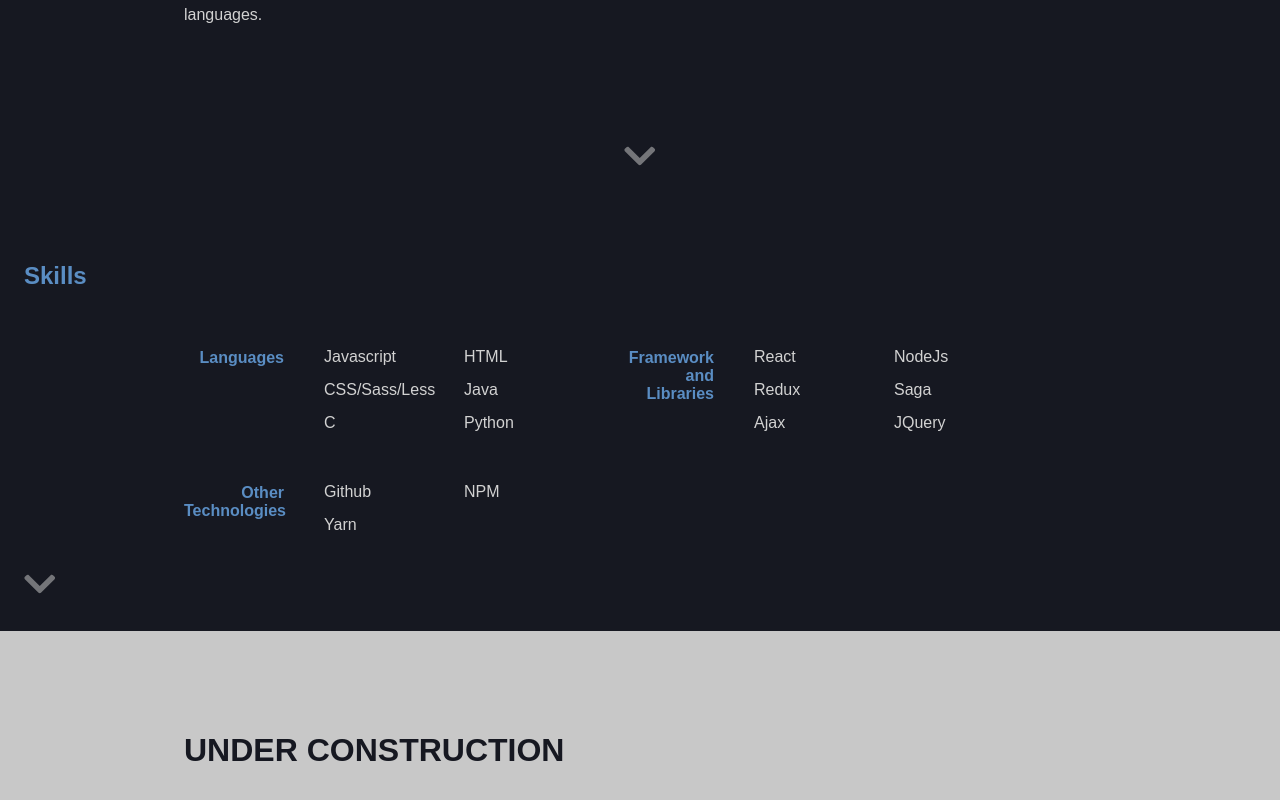
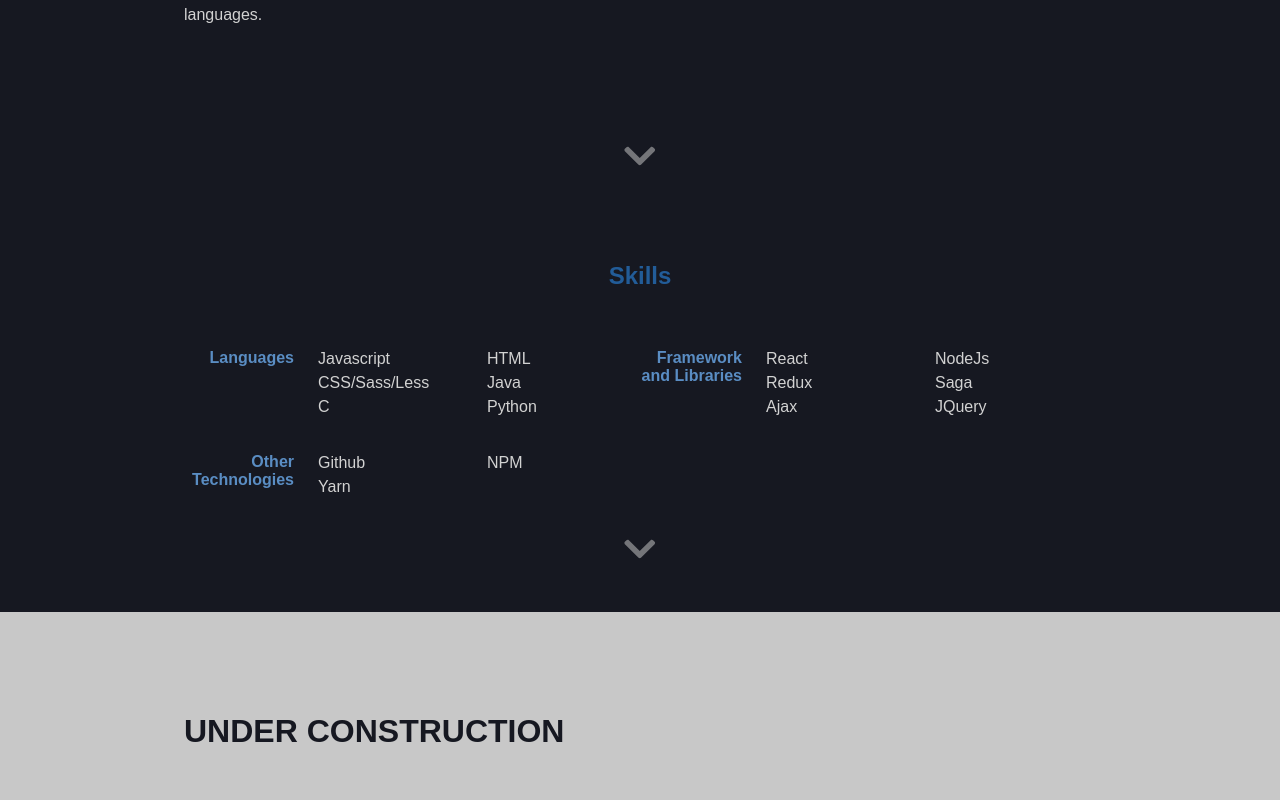
Before and after one commit to helloImHai/helloImHai.github.io, a React (Create React App) app: page / in a window 1280 px wide. Shown: the part 1382-2182 px from the top of the page. Built offline with nearby package versions, Linux system fonts and the light colour scheme.

Commit message:
Stop changing colors

```diff
--- a/src/Components/Skills.js
+++ b/src/Components/Skills.js
@@ -12,13 +12,14 @@ class Skills extends Component {
   render() {
     return (
       <Container className="container-4" maxWidth="xl" id="skillsSection">
-        <Fade big cascade duration={2000} fraction={0.3} triggerOnce={true}>
+        <Fade big duration={1500} fraction={0.3} triggerOnce={true}>
+          <Container className="container-inner" maxWidth="md">
             <h2>Skills</h2>
             <br />
-          <Container className="container-inner" maxWidth="md">
-            <div>
+            <div className="baby">
+              <div className="item">
                 <h4 className="languages">Languages</h4>
-              <ul>
+                <ul className="list">
                   <div>Javascript</div>
                   <div>HTML</div>
                   <div>CSS/Sass/Less</div>
@@ -27,7 +28,7 @@ class Skills extends Component {
                   <div>Python</div>
                 </ul>
               </div>
-            <div>
+              <div className="item">
                 <h4 className="frameworkLib">Framework and Libraries</h4>
                 <ul>
                   <div>React</div>
@@ -38,7 +39,7 @@ class Skills extends Component {
                   <div>JQuery</div>
                 </ul>
               </div>
-            <div>
+              <div className="item">
                 <h4 className="otherTech">Other Technologies</h4>
                 <ul>
                   <div>Github</div>
@@ -46,8 +47,11 @@ class Skills extends Component {
                   <div>Yarn</div>
                 </ul>
               </div>
+            </div>
+            <br/>
+            <ScrollButton to="constructionSection" />
           </Container>
-          <ScrollButton to="constructionSection" />
+
         </Fade>
       </Container>
     );
--- a/src/Styles/App.css
+++ b/src/Styles/App.css
@@ -36,6 +36,7 @@
   font-size: 4.5vh;
   padding-bottom: 2vh;
   opacity: 50%;
+  text-align: center;
 }
 .arrow-down:hover {
   cursor: pointer;
@@ -64,7 +65,7 @@
   color: #3B70A8;
 }
 .container-1 .container-inner .my-name {
-  color: #e99a25;
+  color: #e7a0ae;
 }
 .container-2 {
   background-color: #161821;
@@ -75,7 +76,7 @@
   color: #225C98;
 }
 .container-2 strong {
-  color: #3B70A8;
+  color: #e7a0ae;
 }
 .container-2 .container-inner {
   padding-top: 3vh;
--- a/src/Styles/App.less
+++ b/src/Styles/App.less
@@ -47,6 +47,7 @@
   font-size: 4.5vh;
   padding-bottom: 2vh;
   opacity: 50%;
+  text-align: center;
 }
 .arrow-down:hover {
   cursor: pointer;
@@ -97,7 +98,7 @@
     color: @p0;
   }
   strong {
-    color: @p1;
+    color: @c0;
   }
 
   .container-inner {
--- a/src/Styles/Colors.less
+++ b/src/Styles/Colors.less
@@ -6,5 +6,5 @@
 @p1: #3B70A8;
 @p2: #5A8DC3;
 
-@c0: #e99a25;
+@c0: #e7a0ae;
 @c1: #ffce6b;
--- a/src/Styles/Components/Skills/Skills.css
+++ b/src/Styles/Components/Skills/Skills.css
@@ -3,42 +3,42 @@
   color: #d2d2d2;
   padding-top: 3vh;
   padding-bottom: 3vh;
-  overflow: hidden;
-  display: flex;
-  flex-direction: column;
-  align-items: center;
 }
 .container-4 h2 {
-  color: #5A8DC3;
+  color: #225C98;
+  text-align: center;
 }
 .container-4 .container-inner {
   display: flex;
-  flex-direction: row;
-  flex-wrap: wrap;
-  align-content: flex-start;
-  justify-content: flex-start;
+  flex-direction: column;
+  justify-content: center;
 }
-.container-4 .container-inner h4 {
-  color: #5A8DC3;
-  width: 100px;
-  text-align: right;
-  font-weight: 550;
-}
-.container-4 .container-inner ul {
-  display: flex;
-  flex-direction: row;
-  align-content: flex-start;
-  flex-wrap: wrap;
-  width: 280px;
-  padding-top: 4px;
-}
-.container-4 .container-inner ul div {
-  width: 140px;
-  padding-bottom: 15px;
-}
-.container-4 .container-inner div {
+.container-4 .container-inner .baby {
   display: flex;
   flex-direction: row;
   flex-wrap: wrap;
-  width: 430px;
 }
+.container-4 .container-inner .baby .item {
+  flex: 0 0 448px;
+  display: flex;
+  flex-direction: row;
+  flex-wrap: wrap;
+}
+.container-4 .container-inner .baby .item h4 {
+  flex: 0 0 110px;
+  text-align: right;
+  color: #5A8DC3;
+  font-weight: 550;
+}
+.container-4 .container-inner .baby .item ul {
+  flex: 0 0 338px;
+  display: flex;
+  flex-direction: row;
+  flex-wrap: wrap;
+  padding-left: 0px;
+}
+.container-4 .container-inner .baby .item ul div {
+  width: 145px;
+  padding-left: 24px;
+  padding-top: 6px;
+}
--- a/src/Styles/Components/Skills/Skills.less
+++ b/src/Styles/Components/Skills/Skills.less
@@ -5,43 +5,42 @@
   color: @t0;
   padding-top: 3vh;
   padding-bottom: 3vh;
-  overflow: hidden;
-  display: flex;
-  flex-direction: column;
-  align-items: center;
   h2 {
-    color: @p2;
+    color: @p0;
+    text-align: center;
   }
   .container-inner {
     display: flex;
+    flex-direction: column;
+    justify-content: center;
+    .baby {
+      display: flex;
       flex-direction: row;
       flex-wrap: wrap;
-    align-content: flex-start;
-    justify-content: flex-start;
+      .item {
+        flex: 0 0 448px;
+        display: flex;
+        flex-direction: row;
+        flex-wrap: wrap;
         h4 {
+          flex: 0 0 110px;
+          text-align: right;
           color: @p2;
-      width: 100px;
-      text-align: right;
           font-weight: 550;
         }
         ul {
-      display: flex;
-      flex-direction: row;
-      align-content: flex-start;
-      flex-wrap: wrap;
-      width: 280px;
-      padding-top: 4px;
-      div {
-        width: 140px;
-        padding-bottom: 15px;
-      }
-    }
-    div {
+          flex: 0 0 338px;
           display: flex;
           flex-direction: row;
           flex-wrap: wrap;
-      width: 430px;
-    }
-
+          padding-left: 0px;
+          div {
+            width: 145px;
+            padding-left: 24px;
+            padding-top: 6px;
           }
         }
+      }
+    }
+  }
+}
```
Lines whose indentation alone changed are shown as unchanged.
